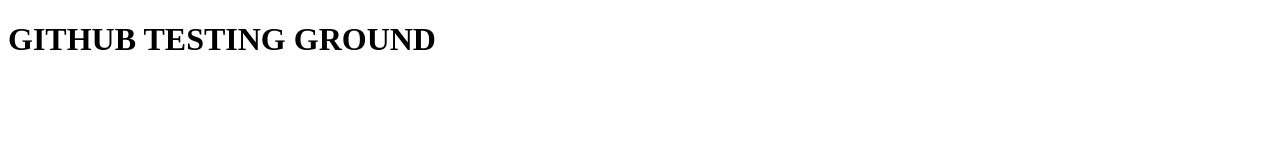
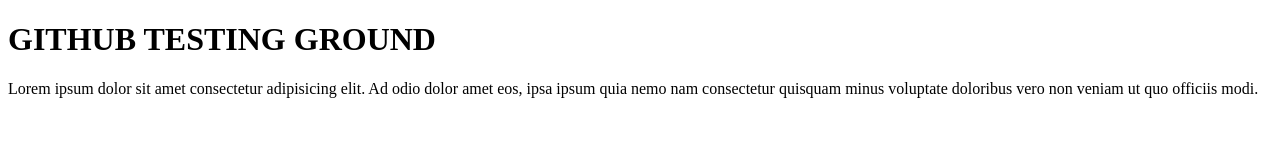
Before and after one commit to thomasdyu/test, a plain HTML site: page index.html in a window 1280 px wide. Drawn offline with Linux system fonts and the light colour scheme.

Commit message:
Update index.html
added section to the body

```diff
--- a/index.html
+++ b/index.html
@@ -10,5 +10,10 @@
     <header>
         <h1>GITHUB TESTING GROUND</h1>
     </header>
+    <section>
+        <div>
+            <p>Lorem ipsum dolor sit amet consectetur adipisicing elit. Ad odio dolor amet eos, ipsa ipsum quia nemo nam consectetur quisquam minus voluptate doloribus vero non veniam ut quo officiis modi.</p>
+        </div>
+    </section>
 </body>
 </html>
```
